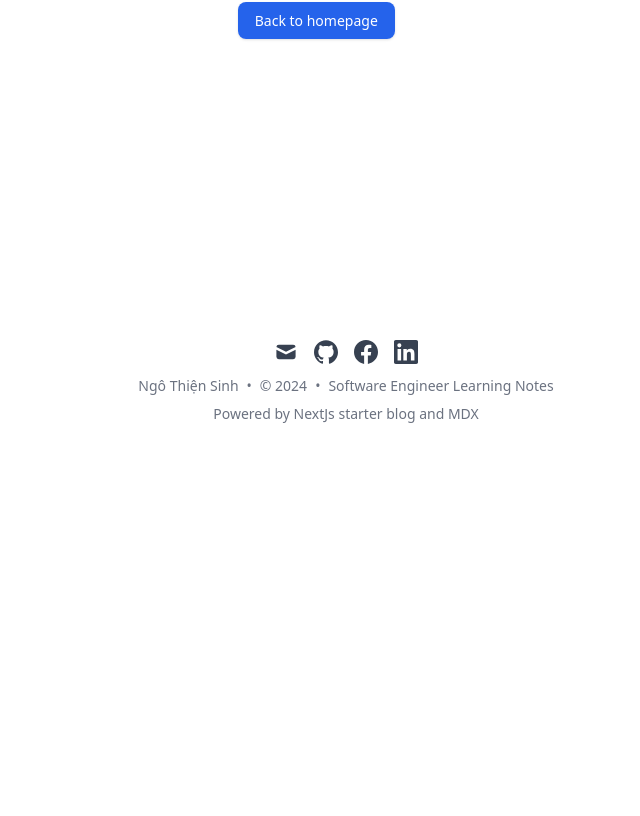
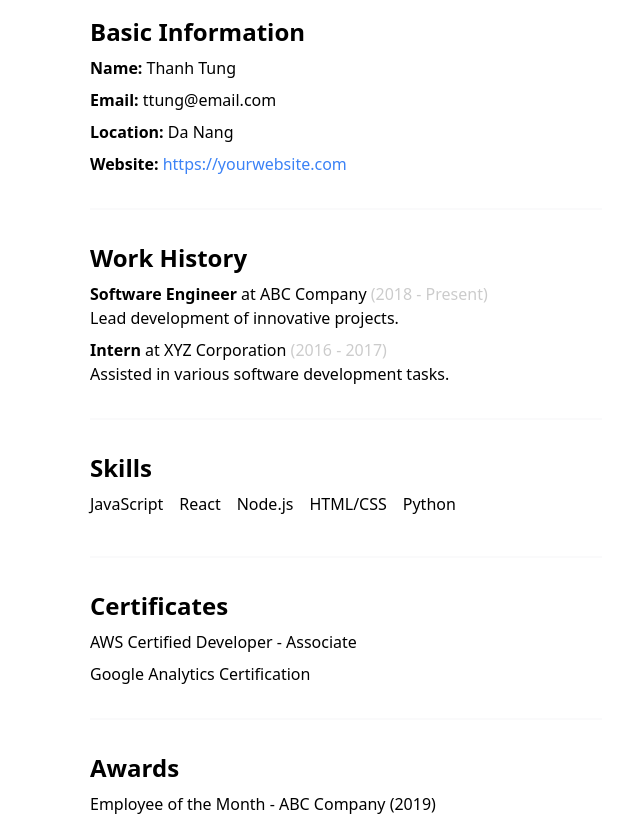
Before and after one commit to ngothiensinh/dev-blog, a Next.js app: page /profile in a window 1280 px wide. Before the commit this address had no page. Shown: the part 344-1160 px from the top of the page, without its empty margins (294-934 px from the left). Before the commit the page ends 800 px from the top, so only its background shows below. Built offline with nearby package versions, Linux system fonts and the light colour scheme.

Commit message:
feat: add profile page and add file mdx

```diff
--- /dev/null
+++ b/data/authors/profile.json
@@ -0,0 +1,33 @@
+{
+    "short_desc": "Passionate blogger sharing insights on various topics.",
+    "basic_if": {
+      "name": "Thanh Tung",
+      "email": "ttung@email.com",
+      "location": "Da Nang",
+      "website": "https://yourwebsite.com",
+      "social_media": {
+        "twitter": "https://twitter.com/yourhandle",
+        "linkedin": "https://www.linkedin.com/in/yourprofile",
+        "github": "https://github.com/yourusername"
+      }
+    },
+    "sections": {
+      "work_history": [
+        {
+          "position": "Software Engineer",
+          "company": "ABC Company",
+          "duration": "2018 - Present",
+          "description": "Lead development of innovative projects."
+        },
+        {
+          "position": "Intern",
+          "company": "XYZ Corporation",
+          "duration": "2016 - 2017",
+          "description": "Assisted in various software development tasks."
+        }
+      ],
+      "skills": ["JavaScript", "React", "Node.js", "HTML/CSS", "Python"],
+      "certificates": ["AWS Certified Developer - Associate", "Google Analytics Certification"],
+      "awards": ["Employee of the Month - ABC Company (2019)"]
+    }
+  }
--- /dev/null
+++ b/src/app/profile/page.jsx
@@ -0,0 +1,94 @@
+import React from 'react';
+import profileData from '../../../data/authors/profile.json';
+
+const ProfilePage = () => {
+  const { short_desc, basic_if, sections } = profileData;
+
+  return (
+    <div className="container mx-auto px-4 py-8">
+      <div className="max-w-lg mx-auto text-center">
+        <h1 className="text-3xl font-bold mb-4">Profile Page</h1>
+      </div>
+      <div className="max-w-lg mx-auto">
+        <hr className="border-t-2 border-gray-200 mb-4 opacity-20" />
+
+        <div className="mb-8">
+          <h2 className="text-2xl font-semibold mb-2">Short Description</h2>
+          <p className="mb-4">{short_desc}</p>
+        </div>
+
+        <hr className="border-t-2 border-gray-200 mb-8 opacity-20" />
+
+        <div className="mb-8">
+          <h2 className="text-2xl font-semibold mb-2">Basic Information</h2>
+          <ul>
+            <li className="mb-2"><span className="font-semibold">Name:</span> {basic_if.name}</li>
+            <li className="mb-2"><span className="font-semibold">Email:</span> {basic_if.email}</li>
+            <li className="mb-2"><span className="font-semibold">Location:</span> {basic_if.location}</li>
+            <li className="mb-2"><span className="font-semibold">Website:</span> <a href={basic_if.website} className="text-blue-500 hover:underline">{basic_if.website}</a></li>
+            {/* <li className="mb-2"><span className="font-semibold">Social Media:</span>
+              <ul className="ml-4">
+                {Object.entries(basic_if.social_media).map(([platform, link]) => (
+                  <li key={platform}><a href={link} className="text-blue-500 hover:underline">{platform}</a></li>
+                ))}
+              </ul>
+            </li> */}
+          </ul>
+        </div>
+
+        <hr className="border-t-2 border-gray-200 mb-8 opacity-20" />
+
+        <div className="mb-8">
+          <h2 className="text-2xl font-semibold mb-2">Work History</h2>
+          <ul>
+            {sections.work_history.slice(0, 2).map((job, index) => (
+              <li key={index} className="mb-2">
+                <div><strong>{job.position}</strong> at {job.company} <span className="opacity-20">({job.duration})</span><br /></div>
+                {/* <div className="opacity-20">{job.company}</div> */}
+                <div>{job.description}</div>
+              </li>
+            ))}
+            {sections.work_history.length > 2 && (
+              <button className="text-blue-500 hover:underline" onClick={() => alert('Show more jobs')}>Show More</button>
+            )}
+          </ul>
+        </div>
+
+        <hr className="border-t-2 border-gray-200 mb-8 opacity-20" />
+
+        <div className="mb-8">
+          <h2 className="text-2xl font-semibold mb-2">Skills</h2>
+          <div className="flex flex-wrap">
+            {sections.skills.map((skill, index) => (
+              <div key={index} className="mr-4 mb-2">{skill}</div>
+            ))}
+          </div>
+        </div>
+
+        <hr className="border-t-2 border-gray-200 mb-8 opacity-20" />
+
+        <div className="mb-8">
+          <h2 className="text-2xl font-semibold mb-2">Certificates</h2>
+          <ul>
+            {sections.certificates.map((certificate, index) => (
+              <li key={index} className="mb-2">{certificate}</li>
+            ))}
+          </ul>
+        </div>
+
+        <hr className="border-t-2 border-gray-200 mb-8 opacity-20" />
+
+        <div>
+          <h2 className="text-2xl font-semibold mb-2">Awards</h2>
+          <ul>
+            {sections.awards.map((award, index) => (
+              <li key={index} className="mb-2">{award}</li>
+            ))}
+          </ul>
+        </div>
+      </div>
+    </div>
+  );
+};
+
+export default ProfilePage;
--- a/src/components/nav/Header.jsx
+++ b/src/components/nav/Header.jsx
@@ -10,7 +10,7 @@ const Header = () => {
   return (
     <header className='flex items-center justify-between py-10'>
       <div>
-        <Link href='/' aria-label={siteMetadata.headerTitle}>
+        <Link href='/profile' aria-label={siteMetadata.headerTitle}>
           <div className='flex items-center justify-between'>
             <div className='mr-3'>
               <Image
```
Also changed, not shown: data/post/post-title.mdx (added, +7 -0 lines), data/post/picture.png (added).
